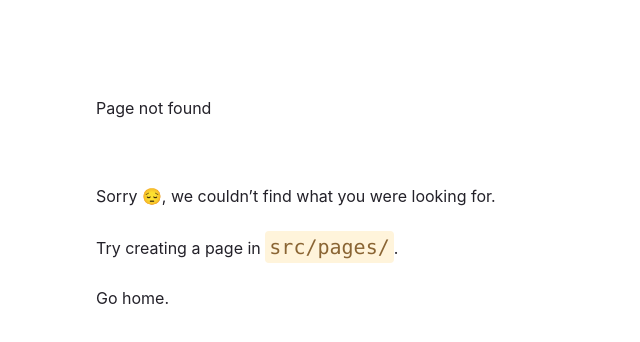
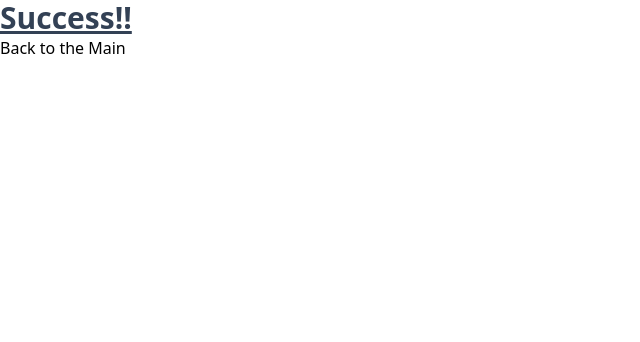
Before and after one commit to oskardudycz/dante, a Gatsby site: page /success in a window 1280 px wide. Before the commit this address had no page. Shown: the whole page, without its empty margins (0-640 px from the left). Built offline with nearby package versions, Linux system fonts and the light colour scheme; Gatsby itself is replaced by a stand-in of ours.

Commit message:
Added success page to complete flow

```diff
--- a/src/components/products.tsx
+++ b/src/components/products.tsx
@@ -91,11 +91,6 @@ const Products = () => {
         <div className="products">
           {products.map((product) => (
             <div className="product" key={`${product.sku}-image`}>
-              {/* <Image
-                fileName={product.image.key}
-                style={{ width: '100%' }}
-                alt={product.name}
-              /> */}
               <h2>{product.name}</h2>
               <p className="description">{product.description}</p>
               <p className="price">
--- /dev/null
+++ b/src/pages/success.tsx
@@ -0,0 +1,18 @@
+import * as React from 'react';
+import { HeadFC } from 'gatsby';
+
+const SuccessPage = () => {
+  return (
+    <main>
+      <h1 className="text-3xl font-bold underline text-slate-700 dark:text-slate-500">
+        Success!!
+      </h1>
+
+      <a href="/">Back to the Main</a>
+    </main>
+  );
+};
+
+export default SuccessPage;
+
+export const Head: HeadFC = () => <title>Success Page</title>;
```
Also changed, not shown: README.md.
